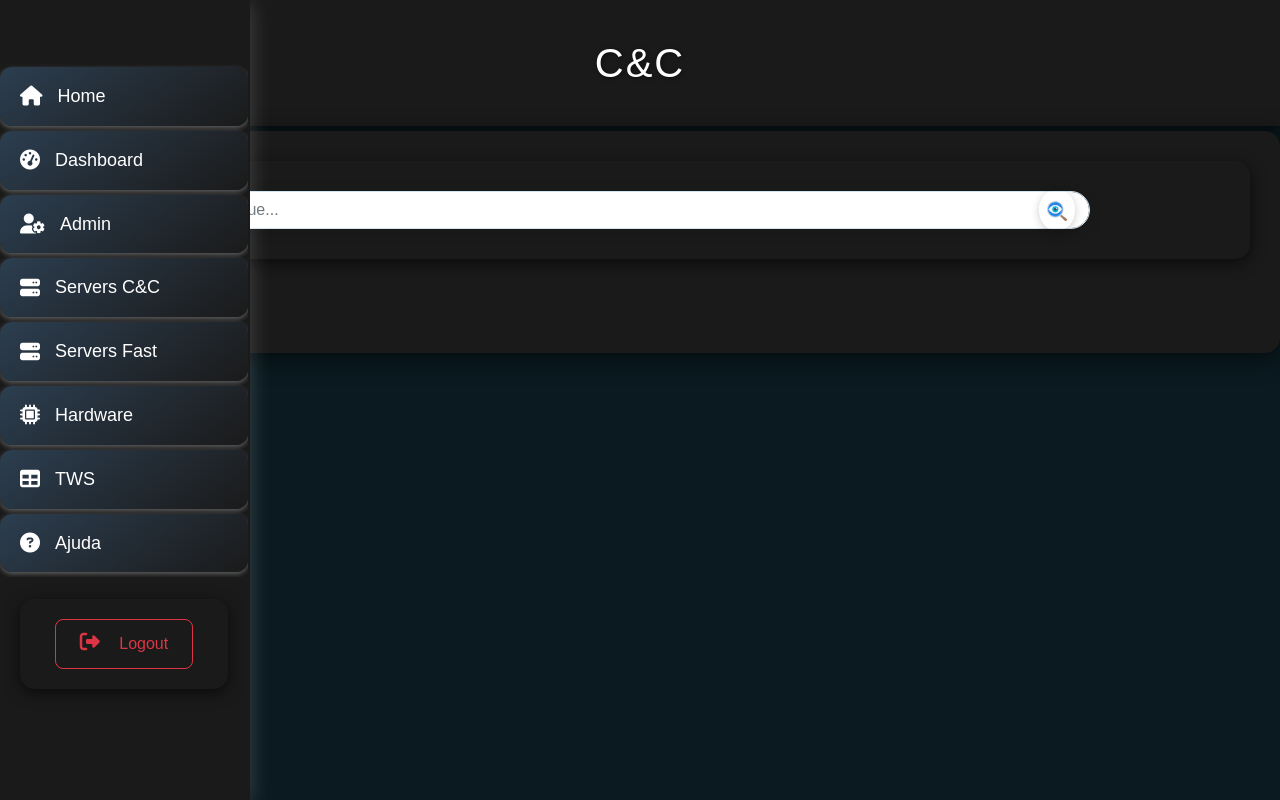
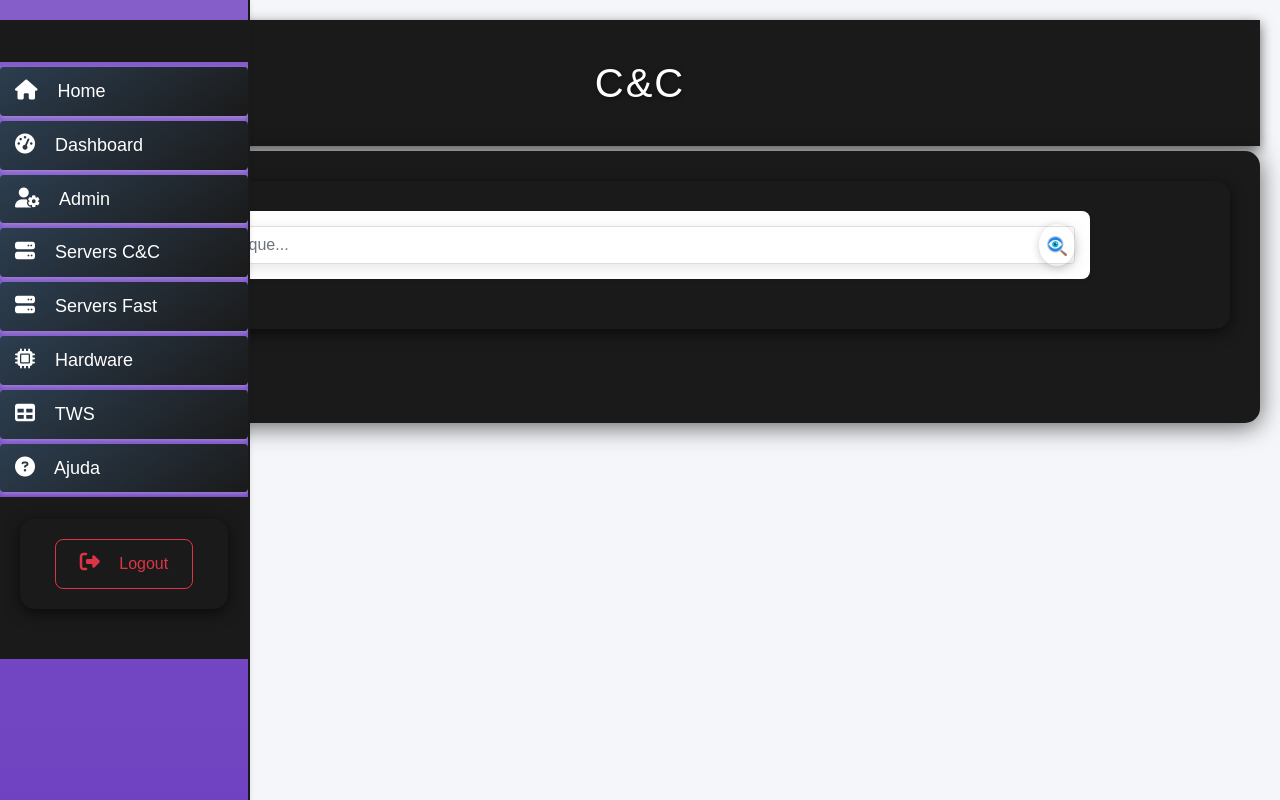
Before and after one commit to Thiago-Bosco/inventario, a Django app: page /home/ in a window 1280 px wide. Run offline with Django 5.2, Linux system fonts and the light colour scheme; some libraries are stand-ins or nearby versions.

Commit message:
Assistant checkpoint: Atualizado estilo da página home com nova paleta de cores
Assistant generated file changes:
- static/css/style.css: Adicionar novas cores e estilos para a home

---

User prompt:

essa mesma paleta de cores vamos melhorar a pagina home

Replit-Commit-Author: Assistant
Replit-Commit-Session-Id: fbdd505b-475a-4d1a-804c-b6e1f2416bf3

```diff
--- a/static/css/style.css
+++ b/static/css/style.css
@@ -179,12 +179,12 @@ form {
     position: fixed;
     top: 0;
     left: 0;
-    background: var(--cor-fundo);
-    color: #ffffff;
+    background: #6f42c1 linear-gradient(180deg, #855eca, #6f42c1);
+    color: white;
     padding-top: 20px;
     border-right: 2px solid var(--cor-fundo);
     transition: transform 0.3s ease, box-shadow 0.3s ease, background-color 0.3s ease;
-    box-shadow: 0 4px 20px var(--sombra-cinza);
+    box-shadow: 0 2px 5px rgba(0,0,0,0.1);
     z-index: 1000;
     overflow-y: auto;
     transform: translateX(0);
@@ -251,6 +251,20 @@ form {
     margin: 0; /* Remove a margem padrão */
 }
 
+.sidebar-menu li a {
+    color: #fff;
+    padding: 10px 15px;
+    display: block;
+    transition: all 0.3s;
+    border-radius: 4px;
+}
+
+.sidebar-menu li a:hover {
+    background: rgba(255,255,255,0.1);
+    text-decoration: none;
+}
+
+
 /* Rodapé da Barra Lateral */
 .sidebar-footer {
     padding: 20px;
@@ -299,6 +313,11 @@ form {
     align-items: center;
     max-width: 900px;
     margin: 10px auto;
+    background: #fff;
+    padding: 15px;
+    border-radius: 8px;
+    box-shadow: 0 2px 5px rgba(0,0,0,0.05);
+    margin-bottom: 30px;
 }
 
 .search-bar input {
@@ -306,7 +325,9 @@ form {
     border-radius: 25px;
     padding: 12px 20px;
     font-size: 16px;
-    border: 1px solid var(--cor-input-border);
+    border: 1px solid #ddd;
+    border-radius: 4px;
+    padding: 8px 15px;
     background-color: var(--cor-input-bg);
     color: var(--cor-fundo);
     box-shadow: 0 4px 15px rgba(0, 0, 0, 0.1);
@@ -404,7 +425,11 @@ form {
 }
 
 .card {
-    transition: all 0.3s ease;
+    background: #fff;
+    border-radius: 8px;
+    box-shadow: 0 2px 5px rgba(0,0,0,0.05);
+    margin-bottom: 20px;
+    transition: all 0.3s;
     border: 1px solid rgba(255,255,255,0.1);
     border-radius: 12px;
     background-color: #2a2a2a;
@@ -427,6 +452,9 @@ form {
     display: flex;
     gap: 1rem;
     margin-top: auto;
+    width: 100%;
+    display: flex;
+    gap: 10px;
 }
 
 .btn {
@@ -458,17 +486,27 @@ form {
     transform: translateY(-5px);
 }
 
-.btn-group {
-    width: 100%;
-    display: flex;
-    gap: 10px;
-}
-
 .card-title {
     color: #333;
     font-weight: 600;
 }
 
+.btn-primary {
+    background: #6f42c1;
+    border-color: #6f42c1;
+}
+
+.btn-primary:hover {
+    background: #583699;
+    border-color: #583699;
+}
+
+.content {
+    background: #f4f6f9;
+    min-height: 100vh;
+    padding: 20px;
+}
+
 .navbar {
     box-shadow: 0 2px 4px rgba(0,0,0,0.1);
 }
```
